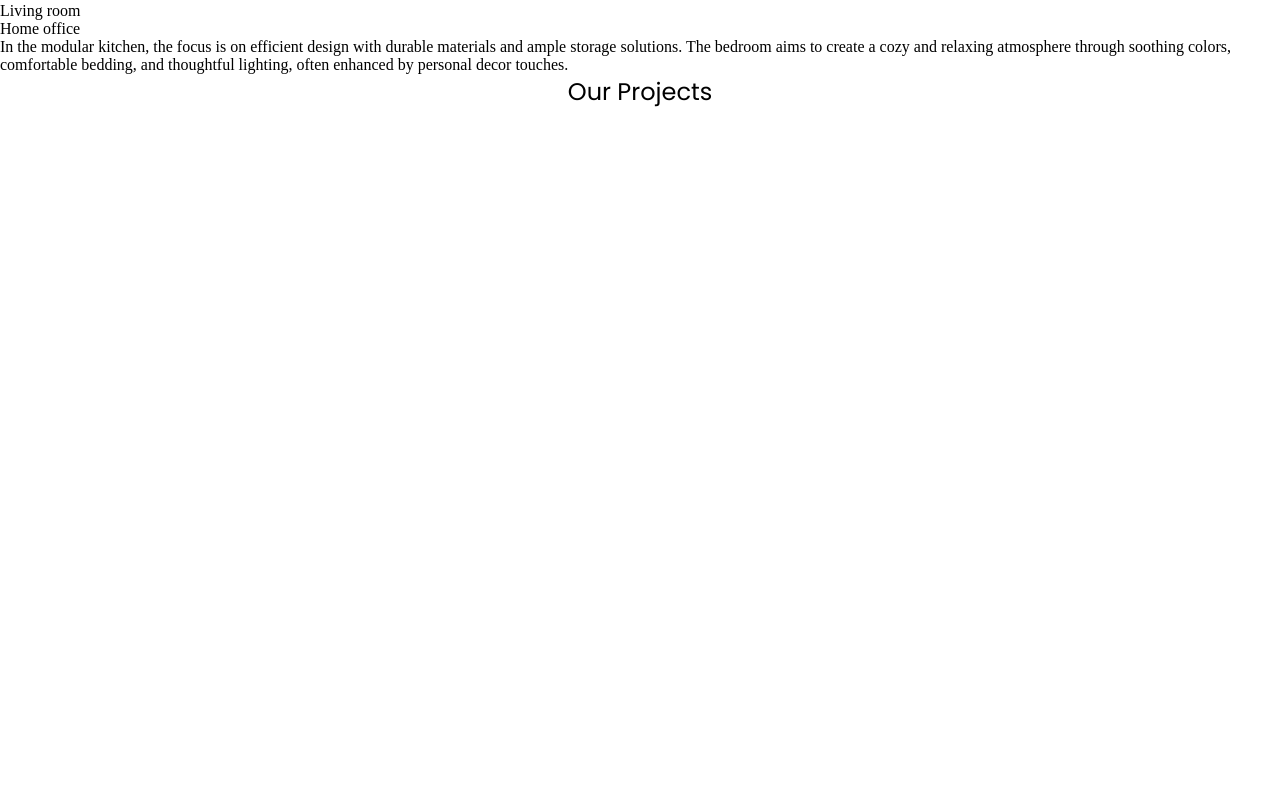
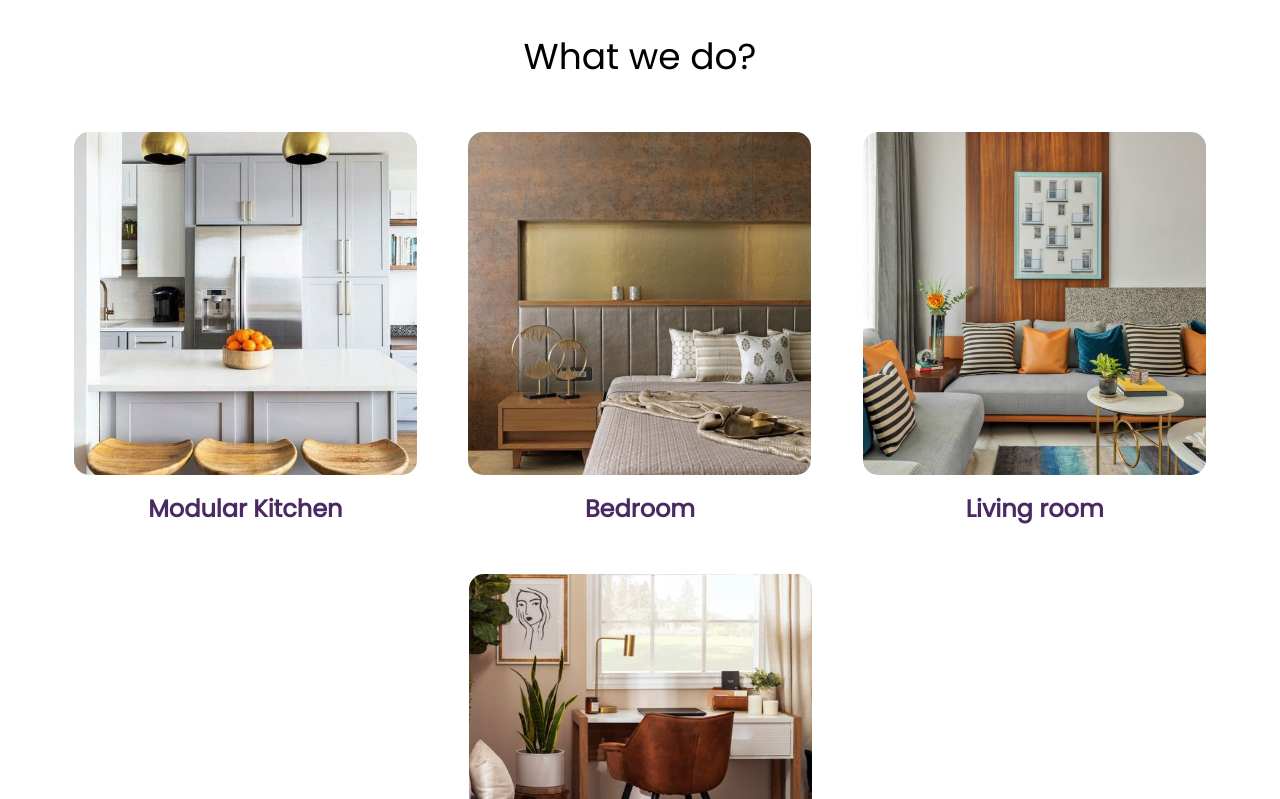
Before and after one commit to Kiru100/land-interiors-dashboard, a React (Vite) app: page / in a window 1280 px wide. Shown: the part 2241-3040 px from the top of the page. Before the commit the page ends 2350 px from the top, so only its background shows below. Built offline with nearby package versions, Linux system fonts and the light colour scheme.

Commit message:
Update main_content.scss

```diff
--- a/src/components/main_content.scss
+++ b/src/components/main_content.scss
@@ -134,8 +134,91 @@ $breakpoint-large: 1920px;
             }
         }
     }
+
+    .what_we_do{
+        padding: 0 48px 48px;
+        margin-top: 98px;
+
+        h2{
+            font: normal 500 36px/normal Poppins;
+            color: #000;
+            text-align: start;
+        }
+
+        .what_we_do_cards{
+
+            section{
+                padding-top: 48px;
+
+                span{
+                    display: inline-block;
+                    height: 343px;
+                    width: 100%;
+                    border-radius: 15px;
+                }
+
+                &.modular_kitchen span{
+                    background: no-repeat center/100% url("../assets/svg/modular_kitchen.svg");
+                }
+
+                &.bedroom span{
+                        background: no-repeat center/100% url("../assets/svg/bedroom.svg");
+                }
+
+                &.living_room span{
+                    background: no-repeat center/100% url("../assets/svg/living_room.svg");
+                }
+
+                &.home_office span{
+                    background: no-repeat center/100% url("../assets/svg/home_office.svg");
+                }
+
+                p{
+                    font: normal 600 24px/normal Poppins;
+                    color: #4B2A63;
+                    text-align: center;
+                    padding-top: 12px;
+                }
+            }
+        }
+
+        .what_we_do_paragraph{
+            font: normal 400 18px/normal Poppins;
+            color: #000;
+            text-align: center;
+            display: none;
+        }
+
+    }
 }
 
+@media only screen and (min-width: $breakpoint-max){
+    .main_content{
+        .what_we_do{
+            padding: 0px 48px 48px;
+
+            h2{
+                text-align: center;
+            }
+
+            .what_we_do_cards{
+                display: flex;
+                flex-wrap: wrap;
+                justify-content: space-around;
+                height: fit-content;
+
+                section{
+                    width: 100%;
+                    max-width: 343px;
+
+                    span{
+                        max-width: 343px;
+                    }
+                }
+            }
+        }
+    }
+}
 
 @media only screen and (min-width: $breakpoint-large){
     .main_content{
@@ -165,9 +248,6 @@ $breakpoint-large: 1920px;
                         height: 62px;
                     }
 
-                    &.calendar_text{
-
-                    }
                 }
 
                 p{
@@ -185,13 +265,6 @@ $breakpoint-large: 1920px;
             h2{
                 span{
                     text-align: center;
-
-                    &:nth-of-type(1){
-
-                    }
-                    &:nth-of-type(2){
-
-                    }
                 }
             }
 
@@ -215,5 +288,26 @@ $breakpoint-large: 1920px;
                 }
             }
         }
+
+        .what_we_do{
+
+            .what_we_do_cards{
+                justify-content: center;
+
+                section{
+
+                    span{
+                        max-width: 286px;
+                    }
+
+                }
+            }
+
+            .what_we_do_paragraph{
+                display: block;
+                max-width: 1041px;
+                margin: 40px auto;
+            }
+        }
     }
 }
```
